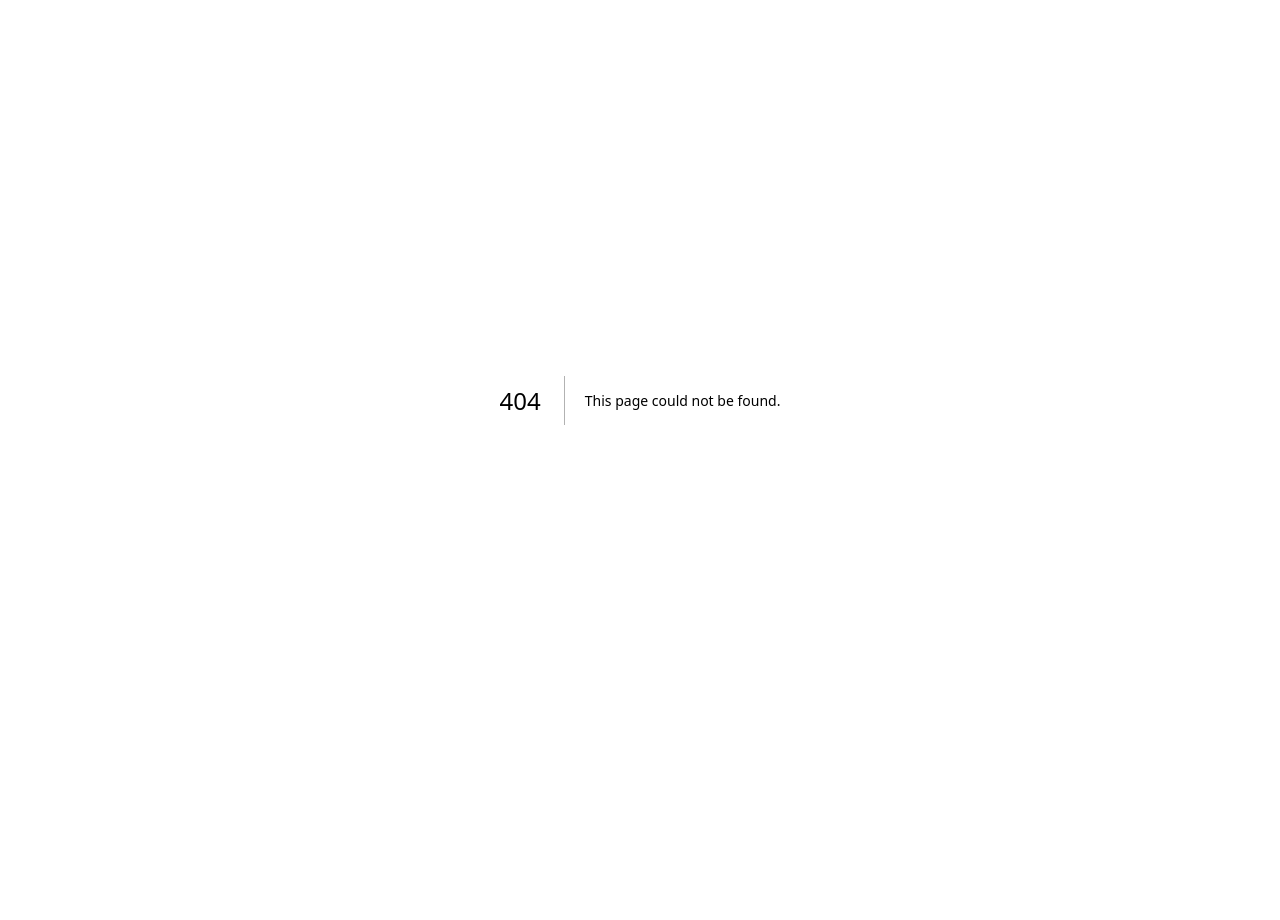
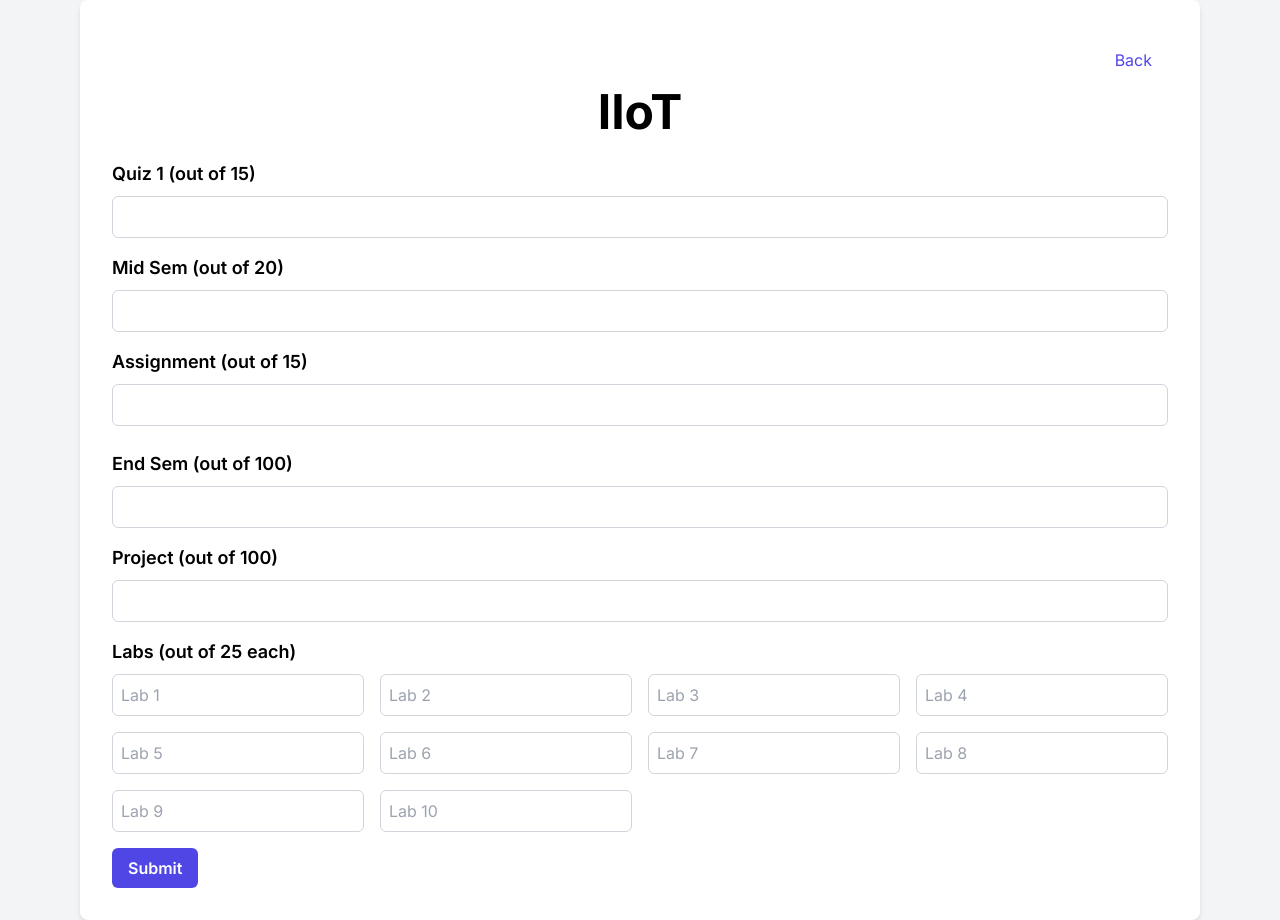
Before and after one commit to Arihant25/gradR, a Next.js app: page /courses/Introduction-to-IoT in a window 1280 px wide. Before the commit this address had no page. Before the commit the page ends 800 px from the top, so only its background shows below. Built offline with nearby package versions, Linux system fonts and the light colour scheme.

Commit message:
Add Introduction to IoT Page

```diff
--- /dev/null
+++ b/src/app/courses/Introduction-to-IoT/page.tsx
@@ -0,0 +1,148 @@
+'use client';
+import React, { useState } from 'react';
+import { useHistory } from 'react-router-dom';
+const NavBar = () => {
+  const router = useRouter();
+
+  return (
+    <nav className="w-full bg-white py-3 text-right">
+      <button onClick={() => router.back()} className="text-indigo-600">
+        Back
+      </button>
+    </nav>
+  );
+};
+
+const IIoTPage = () => {
+  const [formData, setformData] = useState({
+    quiz: '',
+    midSem: '',
+    assignment: '',
+    endSem: '',
+    project: '',
+    labs: Array(10).fill('')
+  });
+
+  const handleInputChange = (e, index = null) => {
+    if (index !== null) {
+      if (e.target.name.startsWith('lab')) {
+        const updatedLabs = [...formData.labs];
+        updatedLabs[index] = e.target.value;
+        setformData({ ...formData, labs: updatedLabs });
+      } else if (e.target.name.startsWith('assignment')) {
+        const updatedAssignments = [...formData.assignment];
+        updatedAssignments[index] = e.target.value;
+        setformData({ ...formData, assignment: updatedAssignments });
+      }
+    } else {
+      setformData({ ...formData, [e.target.name]: e.target.value });
+    }
+  };
+
+  const calculateMarks = () => {
+    // Set the default value of each to 0
+    for (let key in formData) {
+      if (Array.isArray(formData[key])) {
+        formData[key] = formData[key].map((value) => (value === '' ? 0 : value));
+      } else {
+        formData[key] = formData[key] === '' ? 0 : formData[key];
+      }
+    }
+    // Calculate the total marks
+    let ass = (parseInt(formData.assignment) / 15) * 7.5;
+    let lab = (formData.labs[0]/25 + formData.labs[1]/25 + formData.labs[2]/25 + formData.labs[3]/25 + formData.labs[4]/25 + formData.labs[5]/25 + formData.labs[6]/25 + formData.labs[7]/25 + formData.labs[8]/25 + formData.labs[9]/25) * 2;
+    let quiz = (parseInt(formData.quiz) / 15) * 7.5;
+    let mid =  (parseInt(formData.midSem) / 20) * 15;
+    let end =  (parseInt(formData.endSem) / 100) * 30;
+    let final = ass + lab + quiz + mid + end;
+    console.log(quiz, mid, end, lab, final);
+    alert(`Total marks: ` + parseFloat(`${final}`).toFixed(2));
+  };
+
+  return (
+    <div className="min-h-screen bg-gray-100 flex justify-center items-center text-black">
+      <div className="bg-white p-8 rounded-lg shadow-md">
+        <nav className="w-full bg-white p-4 text-right">
+          <button onClick={() => history.back()} className="text-indigo-600">
+            Back
+          </button>
+        </nav>
+        <h2 className="text-5xl font-bold mb-6 text-center"> IIoT </h2>
+        <div className="mb-4">
+          <h3 className="text-lg font-semibold mb-2"> Quiz 1 (out of 15) </h3>
+          <input
+            type="number"
+            name="quiz"
+            value={formData.quiz}
+            onChange={handleInputChange}
+            className="border border-gray-300 rounded-md p-2 w-full"
+          />
+        </div>
+        <div className="mb-4">
+          <h3 className="text-lg font-semibold mb-2"> Mid Sem (out of 20) </h3>
+          <input
+            type="number"
+            name="midSem"
+            value={formData.midSem}
+            onChange={handleInputChange}
+            className="border border-gray-300 rounded-md p-2 w-full"
+          />
+        </div>
+        <div className="mb-6">
+          <h3 className="text-lg font-semibold mb-2"> Assignment (out of 15) </h3>
+          <input
+            type="number"
+            name="assignment"
+            value={formData.assignment}
+            onChange={handleInputChange}
+            className="border border-gray-300 rounded-md p-2 w-full"
+          />
+        </div>
+        <div className="mb-4">
+          <h3 className="text-lg font-semibold mb-2"> End Sem (out of 100) </h3>
+          <input
+            type="number"
+            name="endSem"
+            value={formData.endSem}
+            onChange={handleInputChange}
+            className="border border-gray-300 rounded-md p-2 w-full"
+          />
+        </div>
+        <div className="mb-4">
+          <h3 className="text-lg font-semibold mb-2"> Project (out of 100) </h3>
+          <input
+            type="number"
+            name="project"
+            value={formData.project}
+            onChange={handleInputChange}
+            className="border border-gray-300 rounded-md p-2 w-full"
+          />
+        </div>
+        <div className="mb-4">
+          <h3 className="text-lg font-semibold mb-2">Labs (out of 25 each)</h3>
+          <div className="grid grid-cols-4 gap-4">
+            {formData.labs.map((value, index) => (
+              <input
+                key={index}
+                type="number"
+                name={`lab${index + 1} `}
+                value={value}
+                onChange={(e) => handleInputChange(e, index)}
+                className="border border-gray-300 rounded-md p-2"
+                placeholder={`Lab ${index + 1} `}
+              />
+            ))}
+          </div>
+        </div>
+        <button
+          onClick={calculateMarks}
+          className="bg-indigo-600 text-white font-semibold py-2 px-4 rounded-md hover:bg-indigo-700 transition-colors duration-300"
+        >
+          Submit
+        </button>
+      </div>
+    </div>
+  );
+};
+
+export default IIoTPage;
```
Also changed, not shown: 1 other file (tests, documents, lock files or other folders).
